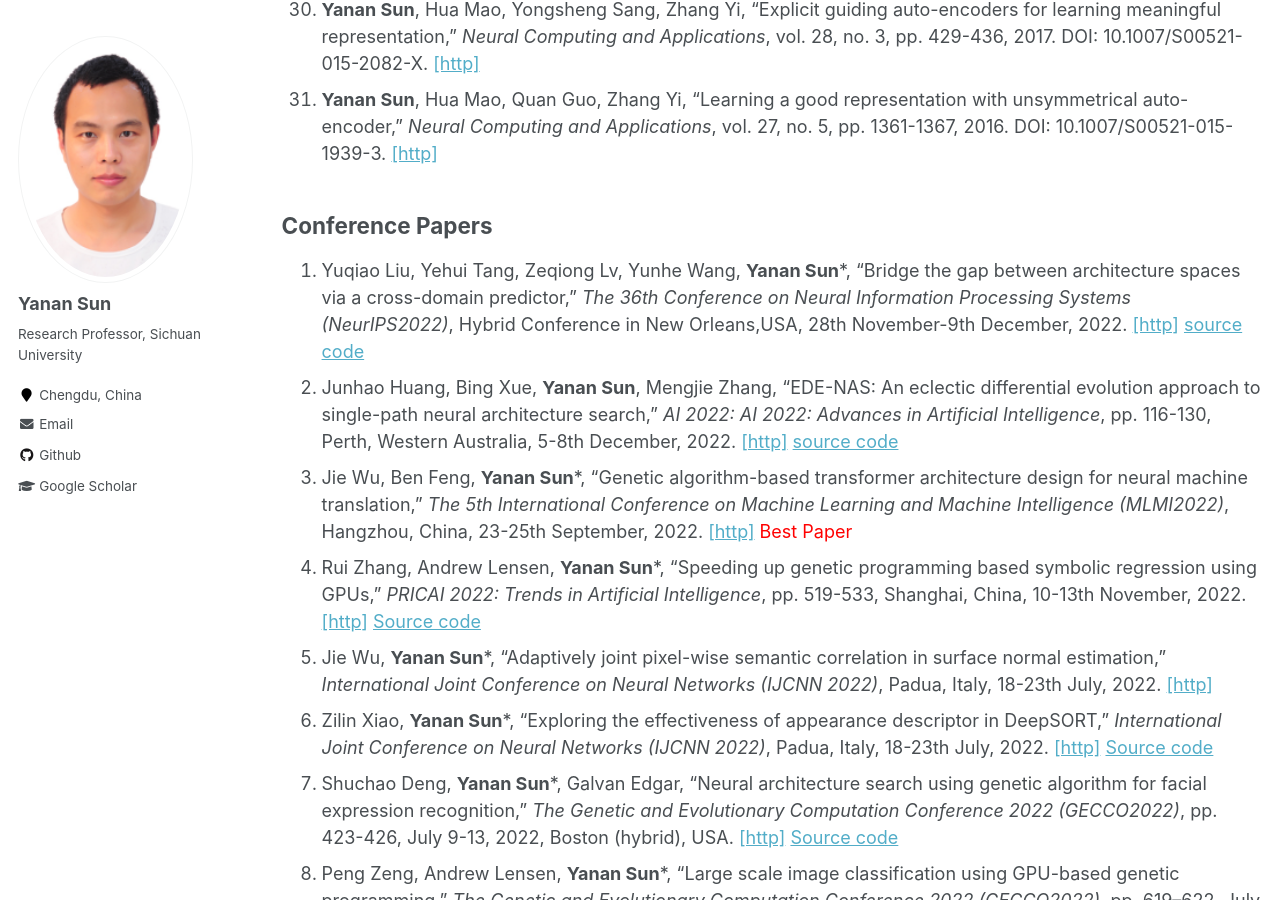
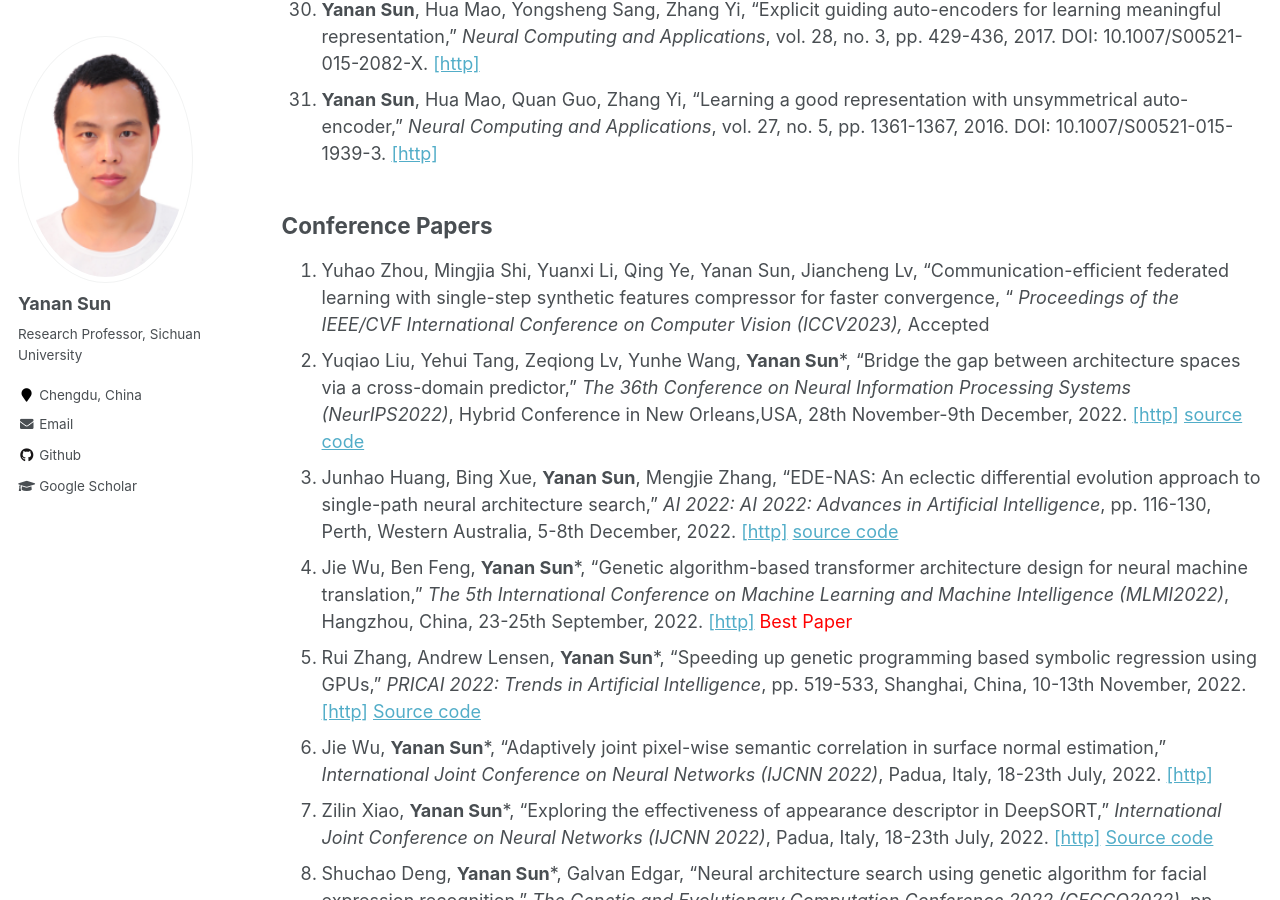
Before and after one commit to yn-sun/yn-sun.github.io, a Jekyll site: the page built from _pages/publications.md, in a window 1280 px wide and 900 px high, scrolled down 3255 px. Built offline with Jekyll 4.4.1, drawn with Linux system fonts in a browser that asks for light colours; comment, search, counter and statistics services are not loaded.

Commit message:
Update publications.md

```diff
--- a/_pages/publications.md
+++ b/_pages/publications.md
@@ -47,29 +47,30 @@
 
 
 ## Conference Papers
-1. Yuqiao Liu, Yehui Tang, Zeqiong Lv, Yunhe Wang, **Yanan Sun***, "Bridge the gap between architecture spaces via a cross-domain predictor," <i>The 36th Conference on Neural Information Processing Systems (NeurIPS2022)</i>, Hybrid Conference in New Orleans,USA, 28th November-9th December, 2022. [[http]](https://openreview.net/pdf?id=nE6vnoHz9--) [source code](https://github.com/lyq998/CDP)
-2. Junhao Huang, Bing Xue, **Yanan Sun**, Mengjie Zhang, "EDE-NAS: An eclectic differential evolution approach to single-path neural architecture search," <i>AI 2022: AI 2022: Advances in Artificial Intelligence</i>, pp. 116-130, Perth, Western Australia, 5-8th December, 2022. [[http]](https://link.springer.com/chapter/10.1007/978-3-031-22695-3_9) [source code](https://github.com/HuangJunh/EDE-NAS)
-3. Jie Wu, Ben Feng, **Yanan Sun***, "Genetic algorithm-based transformer architecture design for neural machine translation," <i>The 5th International Conference on Machine Learning and Machine Intelligence (MLMI2022)</i>, Hangzhou, China, 23-25th September, 2022. [[http]](https://dl.acm.org/doi/abs/10.1145/3568199.3568215)  <span style="color: #FF0000">Best Paper</span>
-4. Rui Zhang, Andrew Lensen, **Yanan Sun***, "Speeding up genetic programming based symbolic regression using GPUs," <i>PRICAI 2022: Trends in Artificial Intelligence</i>, pp. 519-533, Shanghai, China, 10-13th November, 2022. [[http]](https://link.springer.com/chapter/10.1007/978-3-031-20862-1_38) [Source code](https://github.com/RayZhhh/SymbolicRegressionGPU)
-5. Jie Wu, **Yanan Sun***, "Adaptively joint pixel-wise semantic correlation in surface normal estimation," <i>International Joint Conference on Neural Networks (IJCNN 2022)</i>, Padua, Italy, 18-23th July, 2022. [[http]](https://ieeexplore.ieee.org/abstract/document/9892847)
-6. Zilin Xiao, **Yanan Sun***, "Exploring the effectiveness of appearance descriptor in DeepSORT," <i>International Joint Conference on Neural Networks (IJCNN 2022)</i>, Padua, Italy, 18-23th July, 2022. [[http]](https://ieeexplore.ieee.org/abstract/document/9892847) [Source code](https://github.com/MrZilinXiao/Exploring-DeepSORT)
-7. Shuchao Deng, **Yanan Sun***, Galvan Edgar, "Neural architecture search using genetic algorithm for facial expression recognition," <i>The Genetic and Evolutionary Computation Conference 2022 (GECCO2022)</i>, pp. 423-426, July 9-13, 2022, Boston (hybrid), USA. [[http]](https://dl.acm.org/doi/10.1145/3520304.3528884) [Source code](https://github.com/Xiaojiuwo168/GA-FER)
-8. Peng Zeng, Andrew Lensen, **Yanan Sun***, "Large scale image classification using GPU-based genetic programming," <i>The Genetic and Evolutionary Computation Conference 2022 (GECCO2022)</i>, pp. 619–622, July 9-13, 2022, Boston (hybrid), USA. [[http]](https://dl.acm.org/doi/10.1145/3520304.3528892) [source code](https://github.com/zengpengnuaa/GPU_GP)
-9. Jie Wu, **Yanan Sun***, "Evolving deep parallel neural networks for multi-task learning," <i>ICA3PP 2021: Algorithms and Architectures for Parallel Processing</i>, pp. 517–531, 3-5 December, 2021, Xiamen, China. [[http]](https://link.springer.com/chapter/10.1007/978-3-030-95388-1_34) [Source code](https://github.com/J-Wu97/EVO-MTL)
-10. Yuhan Fang, Yuqiao Liu, **Yanan Sun***, "Evolving deep neural networks for collaborative filtering," <i>ICONIP 2021: Neural Information Processing</i>, pp. 230–238, 8-12 December, 2021, BALI, Indonesia. [[http]](https://link.springer.com/chapter/10.1007/978-3-030-92310-5_27) [Source code](https://github.com/PRIEEE/Evolve-CF)
-11. Yuqiao Liu, Yehui Tang, **Yanan Sun***, "Homogeneous architecture augmentation for neural predictor," <i>Proceedings of the IEEE/CVF International Conference on Computer Vision (ICCV2021),</i> pp. 12249-12258, 2021. [[http]](https://openaccess.thecvf.com/content/ICCV2021/html/Liu_Homogeneous_Architecture_Augmentation_for_Neural_Predictor_ICCV_2021_paper.html) [Source code](https://github.com/lyq998/HAAP)
-12. Ben Feng, Dayiheng Liu, **Yanan Sun***, "Evolving transformer architecture for neural machine translation," <i>Proceedings of the Genetic and Evolutionary Computation Conference Companion (GECCO2021),</i> pp. 273-274, 2021. DOI:10.1145/3449726.3459441. [[http]](https://dl.acm.org/doi/abs/10.1145/3449726.3459441)
-13. Junhao Huang, Bing Xue, **Yanan Sun**, Mengjie Zhang, "A flexible variable-length particle swarm optimization approach to convolutional neural network architecture design," Accepted by <i>IEEE Congress on Evolutionary Computation 2021 (CEC2021)</i>, 28 June-1 July, Kraków, Poland (VIRTUAL), 2021. DOI: 10.1109/CEC45853.2021.9504716. [[http]](https://ieeexplore.ieee.org/document/9504716) [Source code](https://github.com/HuangJunh/FPSO) <span style="color: #FF0000">Best Student Paper Nomination (ONLY four among >400 accepted papers)</span>
-14. Xun Zhou, A.K. Qin, **Yanan Sun**, Kay Chen Tan, "A survey of advances in evolutionary neural architecture search," Accepted by <i>IEEE Congress on Evolutionary Computation 2021 (CEC2021)</i>, 28 June-1 July, Kraków, Poland (VIRTUAL), 2021, DOI:10.1109/CEC45853.2021.9504890. [[http]](https://ieeexplore.ieee.org/document/9504890)
-15. Jindi Lv, Qing Ye, **Yanan Sun**, Juan Zhao, Jiancheng Lv, "Heart-Darts: Classification of heartbeats using differentiable architecture search," Accepted by <i>International Joint Conference on Neural Networks (IJCNN 2021)</i>, Virtual Event, 18-22th July, 2021, DOI:10.1109/IJCNN52387.2021.9534184. [[http]](https://ieeexplore.ieee.org/document/9534184) [Source code](https://github.com/yn-sun/paper_source_code/tree/main/Heart-Darts)
-16. Wenxin Zhao, **Yanan Sun**, Bing Xue, "Improved bianry particle swarm optimization with evolutionary population dynamic for key oncogene selection," Proceedings of <i>IEEE Symposium Series on Computational Intelligence (SSCI 2020)</i>, Canberra Australia, 1-4 December, 2020, PP. 897-904. DOI: 10.1109/SSCI47803.2020.9308540. [[http]](https://ieeexplore.ieee.org/abstract/document/9308540)
-17. Yuqiao Liu, **Yanan Sun**, Bing Xue, Mengjie Zhang, "Evolving deep convolutional neural networks for hyperspectral image denoising," Proceedings of <i>International Joint Conference on Neural Networks (IJCNN 2020)</i>, Glasgow (UK), 19-24th July, 2020, DOI: 10.1109/IJCNN48605.2020.9207509. [[http]](https://ieeexplore.ieee.org/document/9207509)  [Source code](https://github.com/lyq998/pytorch)
-18. Qing Ye, Yuxuan Han, **Yanan Sun**, Jiancheng Lv, "PSO-PS:Parameter synchronization with particle swarm optimization for distributed training of deep neural networks," Proceedings of <i>International Joint Conference on Neural Networks (IJCNN 2020)</i>, Glasgow (UK), 19-24th July, 2020, DOI: 10.1109/IJCNN48605.2020.9207698. [[http]](https://ieeexplore.ieee.org/document/9207698)
-19. William Irwin-Harris, **Yanan Sun**, Bing Xue, Mengjie Zhang, "A graph-based encoding for evolutionary convolutional neural network architecture design," Proceedings of <i>IEEE Congress on Evolutionary Computation 2019 (CEC2019)</i>, Wellington, New Zealand, 2019, pp. 546-553. DOI: 10.1109/CEC.2019.8790093. [[http]](https://ieeexplore.ieee.org/document/8790093)
-20. Bin Wang, **Yanan Sun**, Bing Xue, Mengjie Zhang, "Evolving deep neural networks by multi-objective particle swarm optimization for image classification," Proceedings of <i>the Genetic and Evolutionary Computation Conference 2019 (GECCO2019)</i>, Prague, Czech Republic, 2019, PP. 490-498. DOI: 10.1145/3321707.3321735. [[http]](https://dl.acm.org/doi/10.1145/3321707.3321735)
-21. Bin Wang, **Yanan Sun**, Bing Xue, Mengjie Zhang, “A hybrid GA-PSO method for evolving architecture and short connections of deep convolutional neural networks,” <i>PRICAI 2019: Trends in Artificial Intelligence</i>, Yanuca Island, Cuvu, Fiji, 2019, pp. 650-663. DOI: 10.1007/978-3-030-29894-4_52. [[http]](https://link.springer.com/chapter/10.1007%2F978-3-030-29894-4_52)
-22. Bin Wang, **Yanan Sun**, Bing Xue, Mengjie Zhang, "A hybrid differential evolution approach to designing deep convolutional neural networks for image classification," <i>AI 2018: Advances in Artificial Intelligence</i>, Wellington, New Zealand, 2018, pp. 237-250. DOI: 10.1007/978-3-030-03991-2_24. [[http]](https://link.springer.com/chapter/10.1007%2F978-3-030-03991-2_24)
-23. **Yanan Sun**, Bing Xue, Mengjie Zhang, Gary G. Yen, "An experimental study on hyper-parameter optimization for stacked auto-encoders," Proceedings of <i>IEEE Congress on Evolutionary Computation 2018 (CEC2018)</i>, Rio de Janeiro, Brazil, 2018, pp. 638-645. DOI: 10.1109/CEC.2018.8477921. [[http]](https://ieeexplore.ieee.org/document/8477921)
-24. Bin Wang, **Yanan Sun**, Bing Xue, Mengjie Zhang, "Evolving deep convolutional neural networks by variable-length particle swarm optimization for image classification," Proceedings of <i>IEEE Congress on Evolutionary Computation 2018 (CEC2018)</i>, Rio de Janeiro, Brazil, 2018, pp. 1514-1521. DOI: 10.1109/CEC.2018.8477735. [[http]](https://ieeexplore.ieee.org/abstract/document/8477735)
-25. **Yanan Sun**, Gary G. Yen, Zhang Yi, "Global View-based selection mechanism for many-objective evolutionary algorithm," Proceedings of <i>IEEE Congress on Evolutionary Computation 2017 (CEC2017)</i>, Donostia-San Sebastián, Spain, 2017, pp. 427-434. DOI: 10.1109/CEC.2017.7969343. [[http]](https://ieeexplore.ieee.org/document/7969343)
-26. **Yanan Sun**, Gary G. Yen, Hua Mao, Zhang Yi, "Manifold dimension reduction based clustering for multi-objective evolutionary algorithm," Proceedings of <i>IEEE Congress on Evolutionary Computation 2016 (CEC2016)</i>, Vancouver, Canada, 2016, pp. 3785-3792. DOI: 10.1109/CEC.2016.7744269. [[http]](https://ieeexplore.ieee.org/document/7744269)
+1. Yuhao Zhou, Mingjia Shi, Yuanxi Li, Qing Ye, Yanan Sun, Jiancheng Lv, "Communication-efficient federated learning with single-step synthetic features compressor for faster convergence, " <i>Proceedings of the IEEE/CVF International Conference on Computer Vision (ICCV2023),</i> Accepted
+2. Yuqiao Liu, Yehui Tang, Zeqiong Lv, Yunhe Wang, **Yanan Sun***, "Bridge the gap between architecture spaces via a cross-domain predictor," <i>The 36th Conference on Neural Information Processing Systems (NeurIPS2022)</i>, Hybrid Conference in New Orleans,USA, 28th November-9th December, 2022. [[http]](https://openreview.net/pdf?id=nE6vnoHz9--) [source code](https://github.com/lyq998/CDP)
+3. Junhao Huang, Bing Xue, **Yanan Sun**, Mengjie Zhang, "EDE-NAS: An eclectic differential evolution approach to single-path neural architecture search," <i>AI 2022: AI 2022: Advances in Artificial Intelligence</i>, pp. 116-130, Perth, Western Australia, 5-8th December, 2022. [[http]](https://link.springer.com/chapter/10.1007/978-3-031-22695-3_9) [source code](https://github.com/HuangJunh/EDE-NAS)
+4. Jie Wu, Ben Feng, **Yanan Sun***, "Genetic algorithm-based transformer architecture design for neural machine translation," <i>The 5th International Conference on Machine Learning and Machine Intelligence (MLMI2022)</i>, Hangzhou, China, 23-25th September, 2022. [[http]](https://dl.acm.org/doi/abs/10.1145/3568199.3568215)  <span style="color: #FF0000">Best Paper</span>
+5. Rui Zhang, Andrew Lensen, **Yanan Sun***, "Speeding up genetic programming based symbolic regression using GPUs," <i>PRICAI 2022: Trends in Artificial Intelligence</i>, pp. 519-533, Shanghai, China, 10-13th November, 2022. [[http]](https://link.springer.com/chapter/10.1007/978-3-031-20862-1_38) [Source code](https://github.com/RayZhhh/SymbolicRegressionGPU)
+6. Jie Wu, **Yanan Sun***, "Adaptively joint pixel-wise semantic correlation in surface normal estimation," <i>International Joint Conference on Neural Networks (IJCNN 2022)</i>, Padua, Italy, 18-23th July, 2022. [[http]](https://ieeexplore.ieee.org/abstract/document/9892847)
+7. Zilin Xiao, **Yanan Sun***, "Exploring the effectiveness of appearance descriptor in DeepSORT," <i>International Joint Conference on Neural Networks (IJCNN 2022)</i>, Padua, Italy, 18-23th July, 2022. [[http]](https://ieeexplore.ieee.org/abstract/document/9892847) [Source code](https://github.com/MrZilinXiao/Exploring-DeepSORT)
+8. Shuchao Deng, **Yanan Sun***, Galvan Edgar, "Neural architecture search using genetic algorithm for facial expression recognition," <i>The Genetic and Evolutionary Computation Conference 2022 (GECCO2022)</i>, pp. 423-426, July 9-13, 2022, Boston (hybrid), USA. [[http]](https://dl.acm.org/doi/10.1145/3520304.3528884) [Source code](https://github.com/Xiaojiuwo168/GA-FER)
+9. Peng Zeng, Andrew Lensen, **Yanan Sun***, "Large scale image classification using GPU-based genetic programming," <i>The Genetic and Evolutionary Computation Conference 2022 (GECCO2022)</i>, pp. 619–622, July 9-13, 2022, Boston (hybrid), USA. [[http]](https://dl.acm.org/doi/10.1145/3520304.3528892) [source code](https://github.com/zengpengnuaa/GPU_GP)
+10. Jie Wu, **Yanan Sun***, "Evolving deep parallel neural networks for multi-task learning," <i>ICA3PP 2021: Algorithms and Architectures for Parallel Processing</i>, pp. 517–531, 3-5 December, 2021, Xiamen, China. [[http]](https://link.springer.com/chapter/10.1007/978-3-030-95388-1_34) [Source code](https://github.com/J-Wu97/EVO-MTL)
+11. Yuhan Fang, Yuqiao Liu, **Yanan Sun***, "Evolving deep neural networks for collaborative filtering," <i>ICONIP 2021: Neural Information Processing</i>, pp. 230–238, 8-12 December, 2021, BALI, Indonesia. [[http]](https://link.springer.com/chapter/10.1007/978-3-030-92310-5_27) [Source code](https://github.com/PRIEEE/Evolve-CF)
+12. Yuqiao Liu, Yehui Tang, **Yanan Sun***, "Homogeneous architecture augmentation for neural predictor," <i>Proceedings of the IEEE/CVF International Conference on Computer Vision (ICCV2021),</i> pp. 12249-12258, 2021. [[http]](https://openaccess.thecvf.com/content/ICCV2021/html/Liu_Homogeneous_Architecture_Augmentation_for_Neural_Predictor_ICCV_2021_paper.html) [Source code](https://github.com/lyq998/HAAP)
+13. Ben Feng, Dayiheng Liu, **Yanan Sun***, "Evolving transformer architecture for neural machine translation," <i>Proceedings of the Genetic and Evolutionary Computation Conference Companion (GECCO2021),</i> pp. 273-274, 2021. DOI:10.1145/3449726.3459441. [[http]](https://dl.acm.org/doi/abs/10.1145/3449726.3459441)
+14. Junhao Huang, Bing Xue, **Yanan Sun**, Mengjie Zhang, "A flexible variable-length particle swarm optimization approach to convolutional neural network architecture design," Accepted by <i>IEEE Congress on Evolutionary Computation 2021 (CEC2021)</i>, 28 June-1 July, Kraków, Poland (VIRTUAL), 2021. DOI: 10.1109/CEC45853.2021.9504716. [[http]](https://ieeexplore.ieee.org/document/9504716) [Source code](https://github.com/HuangJunh/FPSO) <span style="color: #FF0000">Best Student Paper Nomination (ONLY four among >400 accepted papers)</span>
+15. Xun Zhou, A.K. Qin, **Yanan Sun**, Kay Chen Tan, "A survey of advances in evolutionary neural architecture search," Accepted by <i>IEEE Congress on Evolutionary Computation 2021 (CEC2021)</i>, 28 June-1 July, Kraków, Poland (VIRTUAL), 2021, DOI:10.1109/CEC45853.2021.9504890. [[http]](https://ieeexplore.ieee.org/document/9504890)
+16. Jindi Lv, Qing Ye, **Yanan Sun**, Juan Zhao, Jiancheng Lv, "Heart-Darts: Classification of heartbeats using differentiable architecture search," Accepted by <i>International Joint Conference on Neural Networks (IJCNN 2021)</i>, Virtual Event, 18-22th July, 2021, DOI:10.1109/IJCNN52387.2021.9534184. [[http]](https://ieeexplore.ieee.org/document/9534184) [Source code](https://github.com/yn-sun/paper_source_code/tree/main/Heart-Darts)
+17. Wenxin Zhao, **Yanan Sun**, Bing Xue, "Improved bianry particle swarm optimization with evolutionary population dynamic for key oncogene selection," Proceedings of <i>IEEE Symposium Series on Computational Intelligence (SSCI 2020)</i>, Canberra Australia, 1-4 December, 2020, PP. 897-904. DOI: 10.1109/SSCI47803.2020.9308540. [[http]](https://ieeexplore.ieee.org/abstract/document/9308540)
+18. Yuqiao Liu, **Yanan Sun**, Bing Xue, Mengjie Zhang, "Evolving deep convolutional neural networks for hyperspectral image denoising," Proceedings of <i>International Joint Conference on Neural Networks (IJCNN 2020)</i>, Glasgow (UK), 19-24th July, 2020, DOI: 10.1109/IJCNN48605.2020.9207509. [[http]](https://ieeexplore.ieee.org/document/9207509)  [Source code](https://github.com/lyq998/pytorch)
+19. Qing Ye, Yuxuan Han, **Yanan Sun**, Jiancheng Lv, "PSO-PS:Parameter synchronization with particle swarm optimization for distributed training of deep neural networks," Proceedings of <i>International Joint Conference on Neural Networks (IJCNN 2020)</i>, Glasgow (UK), 19-24th July, 2020, DOI: 10.1109/IJCNN48605.2020.9207698. [[http]](https://ieeexplore.ieee.org/document/9207698)
+20. William Irwin-Harris, **Yanan Sun**, Bing Xue, Mengjie Zhang, "A graph-based encoding for evolutionary convolutional neural network architecture design," Proceedings of <i>IEEE Congress on Evolutionary Computation 2019 (CEC2019)</i>, Wellington, New Zealand, 2019, pp. 546-553. DOI: 10.1109/CEC.2019.8790093. [[http]](https://ieeexplore.ieee.org/document/8790093)
+21. Bin Wang, **Yanan Sun**, Bing Xue, Mengjie Zhang, "Evolving deep neural networks by multi-objective particle swarm optimization for image classification," Proceedings of <i>the Genetic and Evolutionary Computation Conference 2019 (GECCO2019)</i>, Prague, Czech Republic, 2019, PP. 490-498. DOI: 10.1145/3321707.3321735. [[http]](https://dl.acm.org/doi/10.1145/3321707.3321735)
+22. Bin Wang, **Yanan Sun**, Bing Xue, Mengjie Zhang, “A hybrid GA-PSO method for evolving architecture and short connections of deep convolutional neural networks,” <i>PRICAI 2019: Trends in Artificial Intelligence</i>, Yanuca Island, Cuvu, Fiji, 2019, pp. 650-663. DOI: 10.1007/978-3-030-29894-4_52. [[http]](https://link.springer.com/chapter/10.1007%2F978-3-030-29894-4_52)
+23. Bin Wang, **Yanan Sun**, Bing Xue, Mengjie Zhang, "A hybrid differential evolution approach to designing deep convolutional neural networks for image classification," <i>AI 2018: Advances in Artificial Intelligence</i>, Wellington, New Zealand, 2018, pp. 237-250. DOI: 10.1007/978-3-030-03991-2_24. [[http]](https://link.springer.com/chapter/10.1007%2F978-3-030-03991-2_24)
+24. **Yanan Sun**, Bing Xue, Mengjie Zhang, Gary G. Yen, "An experimental study on hyper-parameter optimization for stacked auto-encoders," Proceedings of <i>IEEE Congress on Evolutionary Computation 2018 (CEC2018)</i>, Rio de Janeiro, Brazil, 2018, pp. 638-645. DOI: 10.1109/CEC.2018.8477921. [[http]](https://ieeexplore.ieee.org/document/8477921)
+25. Bin Wang, **Yanan Sun**, Bing Xue, Mengjie Zhang, "Evolving deep convolutional neural networks by variable-length particle swarm optimization for image classification," Proceedings of <i>IEEE Congress on Evolutionary Computation 2018 (CEC2018)</i>, Rio de Janeiro, Brazil, 2018, pp. 1514-1521. DOI: 10.1109/CEC.2018.8477735. [[http]](https://ieeexplore.ieee.org/abstract/document/8477735)
+26. **Yanan Sun**, Gary G. Yen, Zhang Yi, "Global View-based selection mechanism for many-objective evolutionary algorithm," Proceedings of <i>IEEE Congress on Evolutionary Computation 2017 (CEC2017)</i>, Donostia-San Sebastián, Spain, 2017, pp. 427-434. DOI: 10.1109/CEC.2017.7969343. [[http]](https://ieeexplore.ieee.org/document/7969343)
+27. **Yanan Sun**, Gary G. Yen, Hua Mao, Zhang Yi, "Manifold dimension reduction based clustering for multi-objective evolutionary algorithm," Proceedings of <i>IEEE Congress on Evolutionary Computation 2016 (CEC2016)</i>, Vancouver, Canada, 2016, pp. 3785-3792. DOI: 10.1109/CEC.2016.7744269. [[http]](https://ieeexplore.ieee.org/document/7744269)
```
